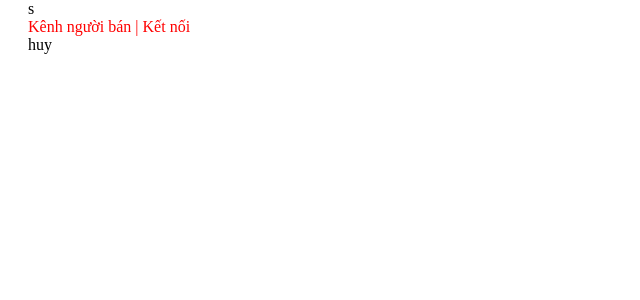
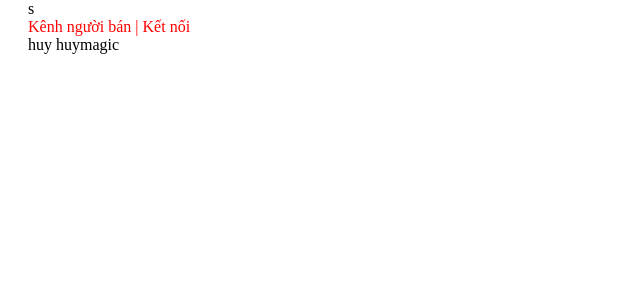
Before and after one commit to Ily1606/Shopgame, a PHP site: page / in a window 1280 px wide. Shown: the top 300 px of the page, without its empty margins (0-640 px from the left). Run offline with PHP 8.4, Linux system fonts and the light colour scheme.

Commit message:
HuyMagic

```diff
--- a/index.php
+++ b/index.php
@@ -17,6 +17,8 @@
 <div class="information-user"></div>
 </div>
     huy
+    huymagic
+
 
 
 </div>
```
